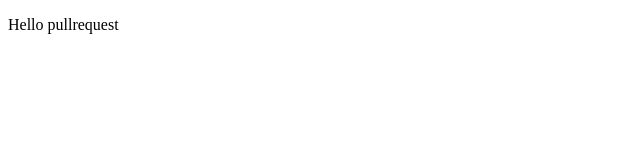
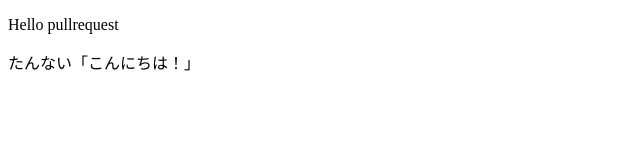
Before and after one commit to Tannyuu/pullrequest-1, a plain HTML site: page index.html in a window 1280 px wide. Shown: the whole page, without its empty margins (0-640 px from the left). Drawn offline with Linux system fonts and the light colour scheme.

Commit message:
first commit

```diff
--- a/index.html
+++ b/index.html
@@ -6,5 +6,6 @@
 	</head>
 	<body>
 		<p>Hello pullrequest</p>
+		<p>たんない「こんにちは！」</p>
 	</body>
 </html>
```
